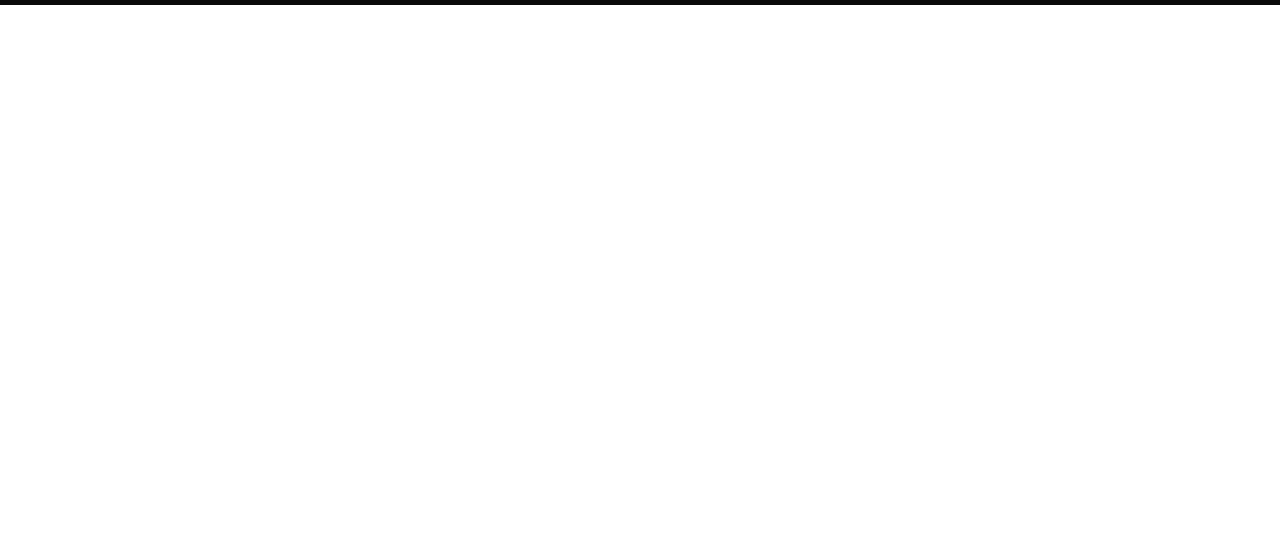
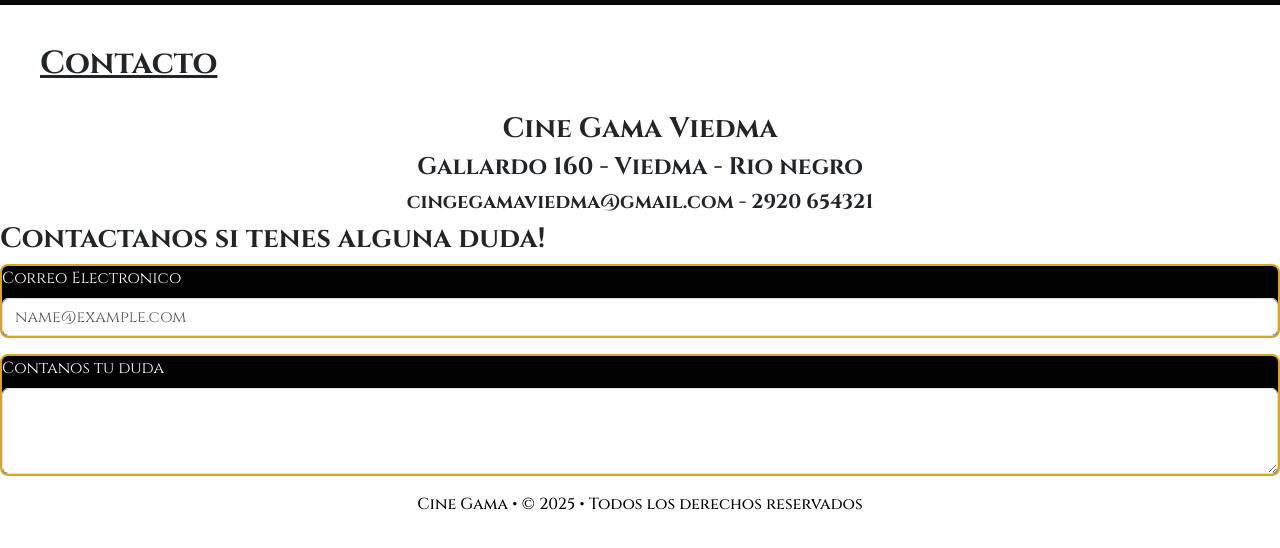
Before and after one commit to Lucho-GD/cinegama-preentrega-GarciaDiaz, a plain HTML site: page pages/contacto.html in a window 1280 px wide. Shown: the part 110-658 px from the top of the page. Drawn offline with nearby package versions, Linux system fonts and the light colour scheme; a web font is replaced by a local one.

Commit message:
estructura contacto

```diff
--- a/pages/contacto.html
+++ b/pages/contacto.html
@@ -41,6 +41,36 @@
 
     </header>
 
+    <main>
+        <section class="info-contacto">
+            <h2 class="contacto"><strong>Contacto</strong></h2>
+            <h3><strong>Cine Gama Viedma</strong></h3>
+            <h4><strong>Gallardo 160 - Viedma - Rio negro</strong></h4>
+            <h5><strong>cingegamaviedma@gmail.com - 2920 654321</strong></h5>
+        </section>
+
+
+        <div>
+            <h3 class="form-contacto"> <strong> Contactanos si tenes alguna duda! </strong></h3>
+            <div class="mb-3">
+                <label for="exampleFormControlInput1" class="form-label">Correo Electronico</label>
+                <input type="email" class="form-control" id="exampleFormControlInput1" placeholder="name@example.com">
+            </div>
+            <div class="mb-3">
+                <label for="exampleFormControlTextarea1" class="form-label">Contanos tu duda</label>
+                <textarea class="form-control" id="exampleFormControlTextarea1" rows="3"></textarea>
+            </div>
+        </div>
+
+
+
+    </main>
+
+
+    <footer class="footer">
+        <p>Cine Gama • © 2025 • Todos los derechos reservados</p>
+    </footer>
+
 
 
      <script src="https://cdn.jsdelivr.net/npm/bootstrap@5.3.8/dist/js/bootstrap.bundle.min.js" integrity="sha384-FKyoEForCGlyvwx9Hj09JcYn3nv7wiPVlz7YYwJrWVcXK/BmnVDxM+D2scQbITxI" crossorigin="anonymous"></script>
--- a/style/style.css
+++ b/style/style.css
@@ -215,3 +215,23 @@ h1 {
     margin-top: 12px;
 
 }
+
+.info-contacto {
+    font-family: "Cinzel", serif;
+    text-align: center;
+    font-size: 40px;
+    margin-top: 20px;
+
+}
+
+.info-contacto .contacto {
+    text-align: left;
+    margin-left: 20px;
+    padding: 20px;
+    text-decoration: underline;
+}
+
+.form-contacto {
+    font-family: "Cinzel", serif;
+
+}
```
